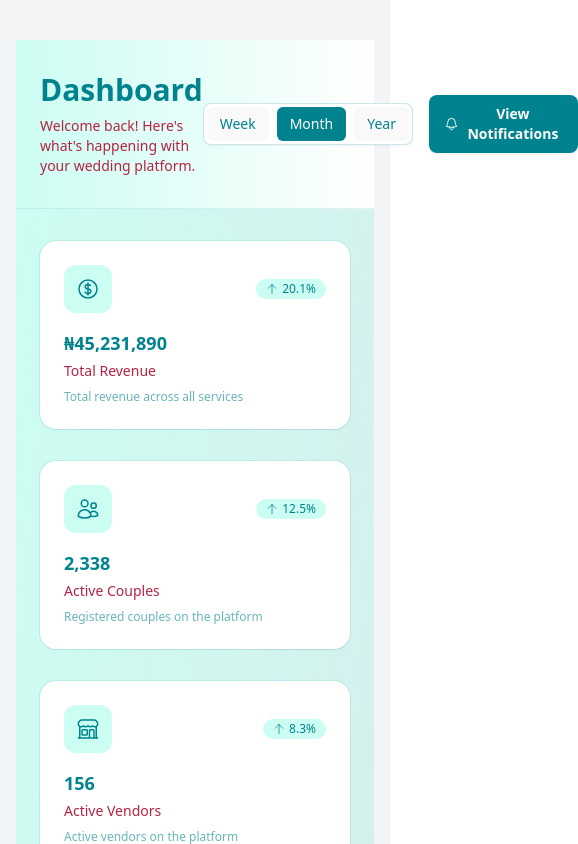
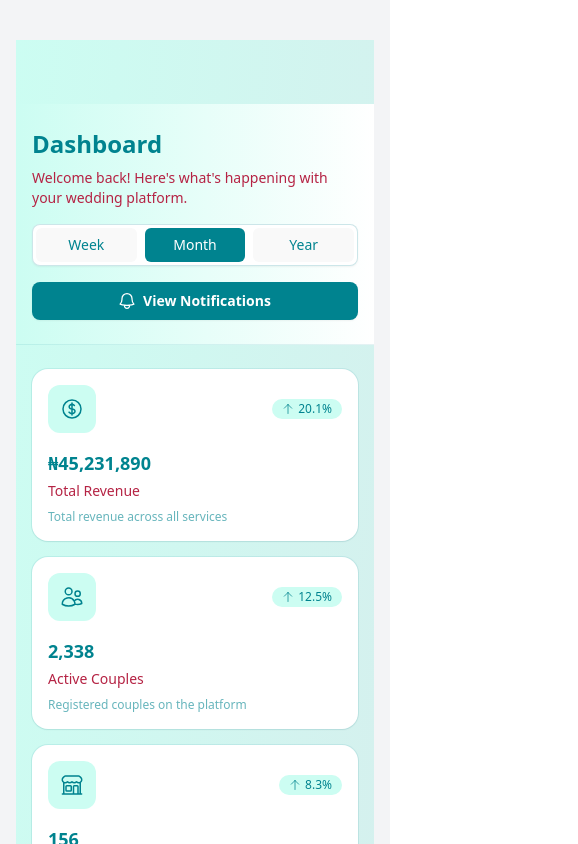
Before and after one commit to Thelma101/multivendor-admin, a React (Vite) app: page / in a window 390 px wide. Shown: the top 844 px of the page, 578 px wide, since content can reach past the window. Built offline with nearby package versions, Linux system fonts and the light colour scheme.

Commit message:
mobile responsiveness implementation

```diff
--- a/src/components/Navbar.tsx
+++ b/src/components/Navbar.tsx
@@ -29,14 +29,14 @@ export default function Navbar() {
   const [isMobileMenuOpen, setIsMobileMenuOpen] = useState(false)
 
   return (
-    <Disclosure as="nav" className="bg-white shadow-sm">
+    <Disclosure as="nav" className="bg-white shadow-sm fixed w-full top-0 z-50">
       {({ open }) => (
         <>
           <div className="mx-auto max-w-7xl px-4 sm:px-6 lg:px-8">
             <div className="flex h-16 justify-between">
               <div className="flex">
                 <div className="flex flex-shrink-0 items-center">
-                  <span className="text-2xl font-bold text-[#00838F]">I-Thee-Wed</span>
+                  <span className="text-xl sm:text-2xl font-bold text-[#00838F]">I-Thee-Wed</span>
                 </div>
                 <div className="hidden sm:ml-6 sm:flex sm:space-x-8">
                   {navigation.map((item) => {
@@ -142,7 +142,7 @@ export default function Navbar() {
                     3
                   </span>
                 </button>
-                <Disclosure.Button className="inline-flex items-center justify-center rounded-md p-2 text-[#00838F] hover:bg-[#CCFDF2] hover:text-[#00838F] focus:outline-none focus:ring-2 focus:ring-inset focus:ring-[#00838F] border border-[#00838F]/20">
+                <Disclosure.Button className="relative z-[100] inline-flex items-center justify-center rounded-md p-2 text-[#00838F] hover:bg-[#CCFDF2] hover:text-[#00838F] focus:outline-none focus:ring-2 focus:ring-inset focus:ring-[#00838F] border border-[#00838F]/20 bg-white shadow-sm">
                   <span className="sr-only">Open main menu</span>
                   {open ? (
                     <XMarkIcon className="block h-6 w-6" aria-hidden="true" />
@@ -154,7 +154,7 @@ export default function Navbar() {
             </div>
           </div>
 
-          <Disclosure.Panel className="sm:hidden">
+          <Disclosure.Panel className="sm:hidden absolute w-full bg-white shadow-lg">
             <div className="space-y-1 pb-3 pt-2">
               {navigation.map((item) => {
                 const isActive = location.pathname === item.href
--- a/src/pages/Dashboard.tsx
+++ b/src/pages/Dashboard.tsx
@@ -224,24 +224,24 @@ export default function Dashboard() {
   const [selectedChartPeriod, setSelectedChartPeriod] = useState<'daily' | 'weekly' | 'monthly'>('weekly')
 
   return (
-    <div className="min-h-screen bg-gradient-to-br from-[#CCFDF2] to-[#00838F]/10">
+    <div className="min-h-screen bg-gradient-to-br from-[#CCFDF2] to-[#00838F]/10 pt-16">
       {/* Header Section */}
-      <div className="border-b border-[#00838F]/10 bg-gradient-to-r from-[#CCFDF2] to-white px-6 py-8">
+      <div className="border-b border-[#00838F]/10 bg-gradient-to-r from-[#CCFDF2] to-white px-4 sm:px-6 py-6 sm:py-8">
         <div className="mx-auto max-w-7xl">
-          <div className="flex items-center justify-between">
+          <div className="flex flex-col sm:flex-row sm:items-center sm:justify-between gap-4">
             <div>
-              <h1 className="text-3xl font-bold text-[#00838F]">Dashboard</h1>
+              <h1 className="text-2xl sm:text-3xl font-bold text-[#00838F]">Dashboard</h1>
               <p className="mt-2 text-sm text-[#B52344]">
                 Welcome back! Here's what's happening with your wedding platform.
               </p>
             </div>
-            <div className="flex items-center gap-4">
-              <div className="flex gap-2 rounded-lg bg-white p-1 shadow-sm ring-1 ring-inset ring-[#00838F]/20">
+            <div className="flex flex-col sm:flex-row items-start sm:items-center gap-4">
+              <div className="flex gap-2 rounded-lg bg-white p-1 shadow-sm ring-1 ring-inset ring-[#00838F]/20 w-full sm:w-auto">
                 {(['week', 'month', 'year'] as const).map((period) => (
                   <button
                     key={period}
                     type="button"
-                    className={`rounded-md px-3 py-1.5 text-sm font-medium ${
+                    className={`rounded-md px-3 py-1.5 text-sm font-medium flex-1 sm:flex-none ${
                       selectedPeriod === period
                         ? 'bg-[#00838F] text-white'
                         : 'text-[#00838F] hover:bg-[#CCFDF2]'
@@ -254,7 +254,7 @@ export default function Dashboard() {
               </div>
               <button
                 type="button"
-                className="inline-flex items-center gap-x-1.5 rounded-lg bg-[#00838F] px-4 py-2 text-sm font-semibold text-white shadow-sm hover:bg-[#00838F]/90 focus-visible:outline focus-visible:outline-2 focus-visible:outline-offset-2 focus-visible:outline-[#00838F]"
+                className="inline-flex items-center gap-x-1.5 rounded-lg bg-[#00838F] px-4 py-2 text-sm font-semibold text-white shadow-sm hover:bg-[#00838F]/90 focus-visible:outline focus-visible:outline-2 focus-visible:outline-offset-2 focus-visible:outline-[#00838F] w-full sm:w-auto justify-center"
               >
                 <BellIcon className="-ml-0.5 h-5 w-5" aria-hidden="true" />
                 View Notifications
@@ -265,13 +265,13 @@ export default function Dashboard() {
       </div>
 
       {/* Main Content */}
-      <div className="mx-auto max-w-7xl px-6 py-8">
+      <div className="mx-auto max-w-7xl px-4 sm:px-6 py-6 sm:py-8">
         {/* Metrics Grid */}
-        <div className="grid grid-cols-1 gap-8 sm:grid-cols-2 lg:grid-cols-3 xl:grid-cols-5">
+        <div className="grid grid-cols-1 gap-4 sm:gap-6 sm:grid-cols-2 lg:grid-cols-3 xl:grid-cols-5">
           {metrics.map((metric) => (
             <div
               key={metric.id}
-              className="group relative overflow-hidden rounded-2xl bg-white p-6 shadow-sm ring-1 ring-[#00838F]/10 transition-all hover:shadow-md"
+              className="group relative overflow-hidden rounded-2xl bg-white p-4 sm:p-6 shadow-sm ring-1 ring-[#00838F]/10 transition-all hover:shadow-md"
             >
               <div className="flex items-center justify-between">
                 <div className="flex h-12 w-12 items-center justify-center rounded-xl bg-[#CCFDF2] group-hover:bg-[#00838F] group-hover:text-white transition-colors">
```
